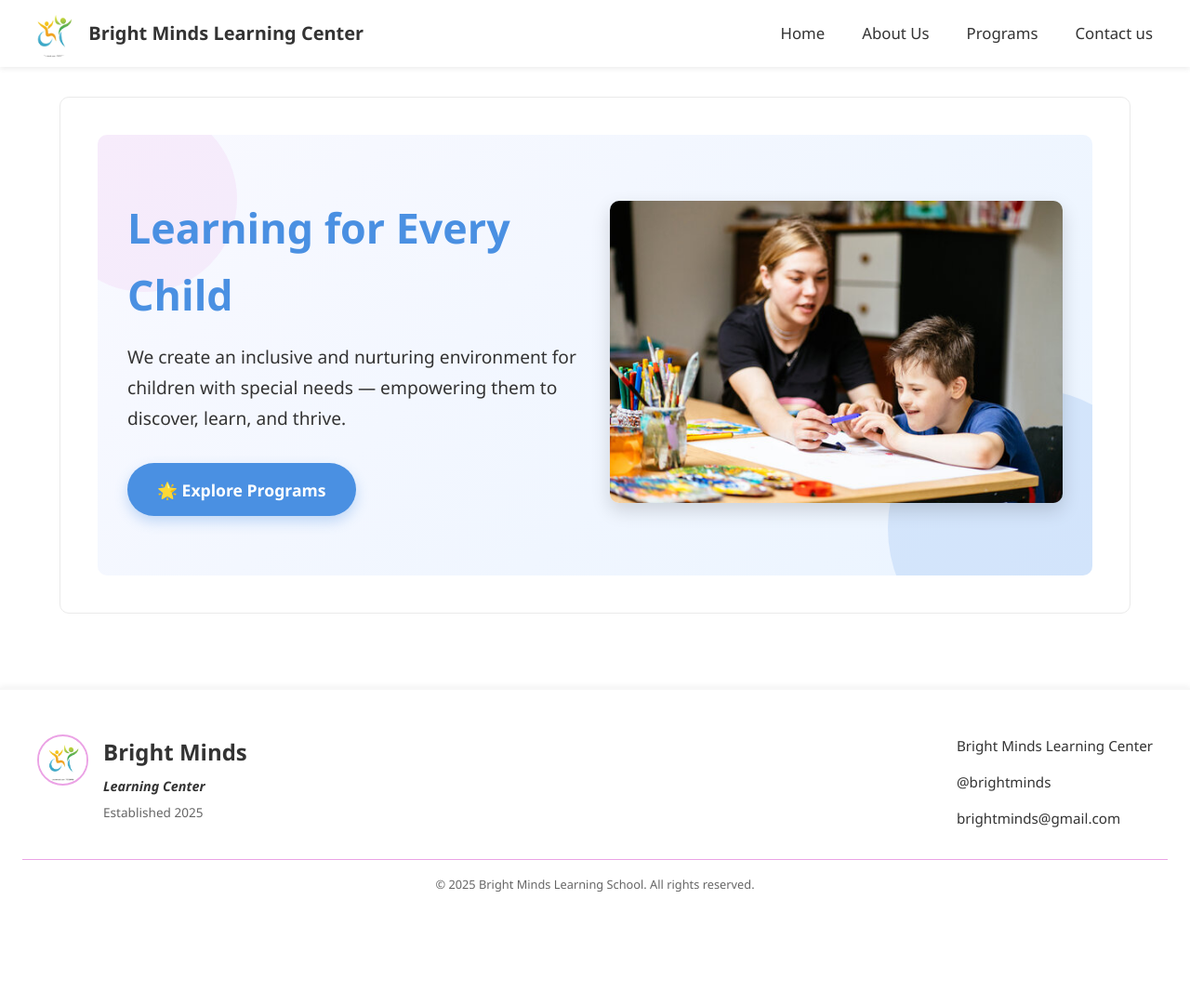
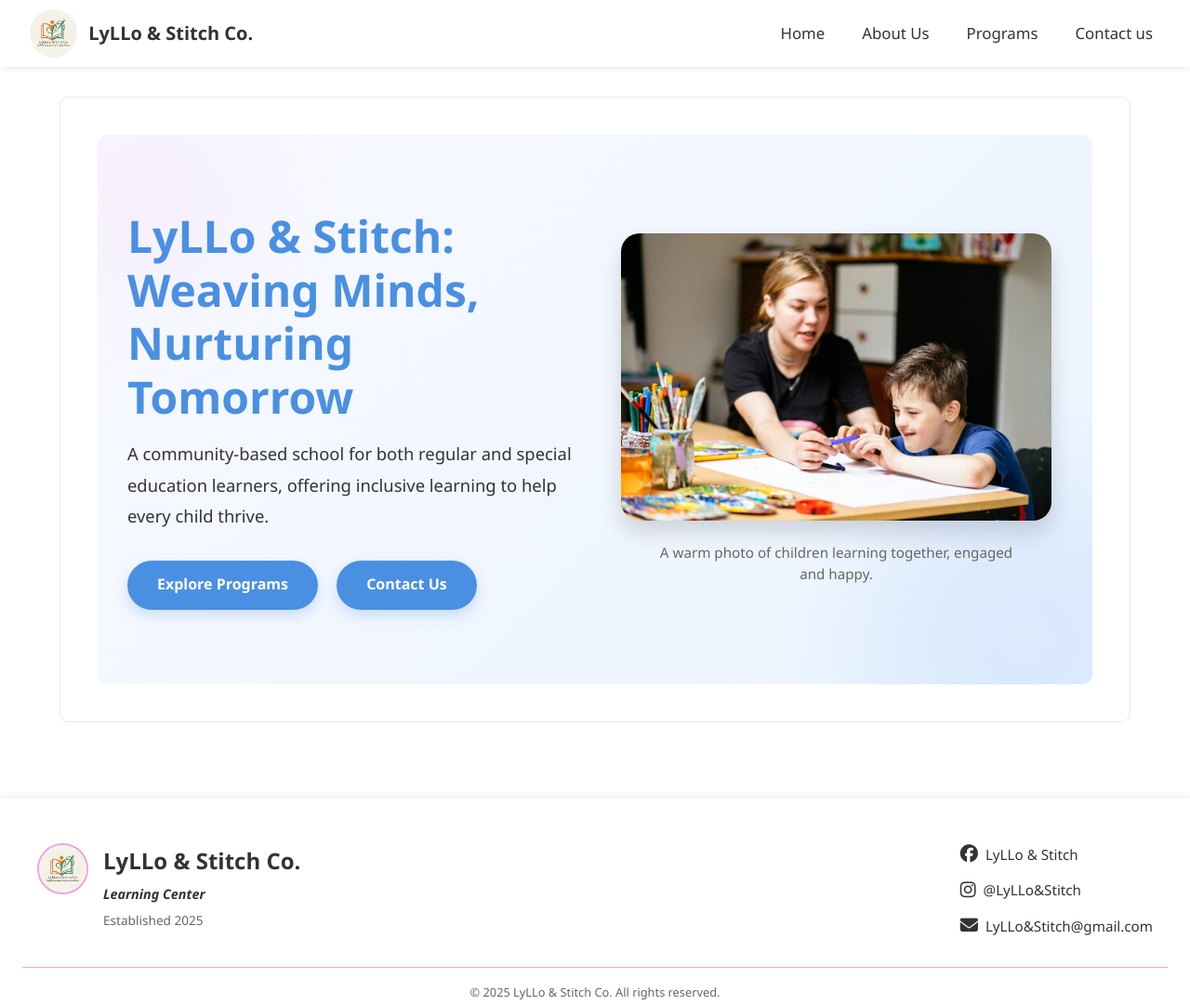
Before and after one commit to Maui0826/Learning-School, a plain HTML site: page index.html in a window 1280 px wide. Shown: the whole page at 93% size. Before the commit the page ends 993 px from the top, so only its background shows below. Drawn offline with Linux system fonts and the light colour scheme.

Commit message:
4th commit

```diff
--- a/index.html
+++ b/index.html
@@ -3,15 +3,19 @@
   <head>
     <meta charset="UTF-8" />
     <meta name="viewport" content="width=device-width, initial-scale=1.0" />
-    <title>Bright Minds Learning Center</title>
+    <title>LyLLo & Stitch Co.</title>
+    <link
+      rel="stylesheet"
+      href="https://cdnjs.cloudflare.com/ajax/libs/font-awesome/6.5.2/css/all.min.css"
+    />
     <link rel="stylesheet" href="./styles/components/header.css" />
     <link rel="stylesheet" href="./styles/index.css" />
   </head>
   <body>
     <header class="header">
       <div class="logo-container">
-        <img id="logo" src="./assets/logo.png" alt="Logo" class="logo" />
-        <p>Bright Minds Learning Center</p>
+        <img id="logo" src="./assets/logo.jpg" alt="Logo" class="logo" />
+        <p>LyLLo & Stitch Co.</p>
       </div>
 
       <ul class="header-icons">
@@ -45,16 +49,18 @@
         <div class="bg-shape shape2"></div>
 
         <div class="hero-text">
-          <h2>Learning for Every Child</h2>
+          <h2>LyLLo & Stitch: Weaving Minds, Nurturing Tomorrow</h2>
           <p>
-            We create an inclusive and nurturing environment for children with
-            special needs — empowering them to discover, learn, and thrive.
+            A community-based school for both regular and special education
+            learners, offering inclusive learning to help every child thrive.
           </p>
-          <a href="programs.html" class="cta-btn">🌟 Explore Programs</a>
+          <a href="programs.html" class="cta-btn">Explore Programs</a>
+          <a href="contact.html" class="cta-btn">Contact Us</a>
         </div>
 
         <div class="hero-image">
           <img src="./assets/image.png" alt="Children learning together" />
+          <p>A warm photo of children learning together, engaged and happy.</p>
         </div>
       </div>
     </main>
@@ -64,9 +70,9 @@
         <!-- Left section: Logo + brand -->
         <div class="footer-left">
           <div class="footer-logo">
-            <img src="./assets/logo.png" alt="Bright Minds Logo" />
+            <img src="./assets/logo.jpg" alt="LyLLo & Stitch Co. Logo" />
             <div class="footer-text">
-              <h2 class="footer-brand">Bright Minds</h2>
+              <h2 class="footer-brand">LyLLo & Stitch Co.</h2>
               <p class="footer-subtitle">Learning Center</p>
               <p class="footer-est">Established 2025</p>
             </div>
@@ -77,22 +83,26 @@
         <div class="footer-right">
           <ul>
             <li>
-              <a href="https://facebook.com/" target="_blank"
-                >Bright Minds Learning Center</a
-              >
+              <a href="https://facebook.com/" target="_blank">
+                <i class="fa-brands fa-facebook"></i> LyLLo & Stitch
+              </a>
             </li>
             <li>
-              <a href="https://instagram.com/" target="_blank">@brightminds</a>
+              <a href="https://instagram.com/" target="_blank">
+                <i class="fa-brands fa-instagram"></i> @LyLLo&Stitch
+              </a>
             </li>
             <li>
-              <a href="mailto:brightminds@gmail.com">brightminds@gmail.com</a>
+              <a href="mailto:LyLLo&Stitch@gmail.com">
+                <i class="fa-solid fa-envelope"></i> LyLLo&Stitch@gmail.com
+              </a>
             </li>
           </ul>
         </div>
       </div>
 
       <div class="footer-bottom">
-        <p>&copy; 2025 Bright Minds Learning School. All rights reserved.</p>
+        <p>&copy; 2025 LyLLo & Stitch Co. All rights reserved.</p>
       </div>
     </footer>
   </body>
--- a/styles/about.css
+++ b/styles/about.css
@@ -25,7 +25,7 @@
 }
 
 .about-hero h1 span {
-  color: var(--success-color);
+  color: #5e5959;
 }
 
 .about-hero p {
--- a/styles/components/footer.css
+++ b/styles/components/footer.css
@@ -20,6 +20,7 @@
   box-shadow: 0 -2px 6px rgba(0, 0, 0, 0.05);
 }
 
+/* Logo section */
 .footer-logo {
   display: flex;
   align-items: flex-start;
@@ -40,7 +41,7 @@
   border: 2px solid var(--secondary-color);
 }
 
-/* Flex container */
+/* Footer layout */
 .footer-content {
   display: flex;
   flex-wrap: wrap;
@@ -51,7 +52,6 @@
   gap: 2rem;
 }
 
-/* Left section */
 .footer-left {
   flex: 1 1 280px;
   display: flex;
@@ -77,7 +77,7 @@
   color: var(--text-muted);
 }
 
-/* Right section (links only) */
+/* Footer links */
 .footer-right ul {
   list-style: none;
   padding: 0;
@@ -95,12 +95,15 @@
 .footer-right a {
   font-size: 0.95rem;
   color: var(--text-dark);
+  font-weight: 500;
   text-decoration: none;
+  display: flex;
+  align-items: center;
   position: relative;
-  transition: color 0.25s ease;
+  transition: color 0.3s ease;
 }
 
-/* Animated underline */
+/* Underline effect */
 .footer-right a::after {
   content: '';
   position: absolute;
@@ -109,15 +112,29 @@
   width: 0%;
   height: 2px;
   background: var(--primary-color);
-  transition: width 0.3s ease;
+  transition: width 0.3s ease, background 0.3s ease;
 }
 
+/* Icons in links */
+.footer-right li i {
+  margin-right: 8px;
+  font-size: 1.2rem;
+  color: var(--text-dark); /* initial color matches text */
+  transition: color 0.3s ease;
+}
+
+/* Hover effect: text + icon + underline */
 .footer-right a:hover {
+  color: var(--primary-color);
+}
+
+.footer-right a:hover i {
   color: var(--primary-color);
 }
 
 .footer-right a:hover::after {
   width: 100%;
+  background: var(--primary-color);
 }
 
 /* Bottom strip */
--- a/styles/index.css
+++ b/styles/index.css
@@ -1,4 +1,4 @@
-/* Hero section with gradient background */
+/* Hero section */
 .hero {
   position: relative;
   display: flex;
@@ -6,7 +6,7 @@
   justify-content: space-between;
   gap: 2rem;
   flex-wrap: wrap;
-  padding: 4rem 2rem;
+  padding: 5rem 2rem;
   border-radius: var(--radius);
   background: linear-gradient(135deg, #f9f9ff, #eaf4ff);
   overflow: hidden;
@@ -16,23 +16,25 @@
 .bg-shape {
   position: absolute;
   border-radius: 50%;
-  opacity: 0.15;
+  opacity: 0.1;
+  filter: blur(60px);
   animation: float 6s ease-in-out infinite alternate;
+  z-index: 0;
 }
 
 .shape1 {
-  width: 200px;
-  height: 200px;
-  top: -50px;
-  left: -50px;
+  width: 220px;
+  height: 220px;
+  top: -60px;
+  left: -60px;
   background: var(--secondary-color);
 }
 
 .shape2 {
-  width: 300px;
-  height: 300px;
-  bottom: -80px;
-  right: -80px;
+  width: 340px;
+  height: 340px;
+  bottom: -100px;
+  right: -100px;
   background: var(--primary-color);
 }
 
@@ -41,40 +43,45 @@
   flex: 1;
   text-align: left;
   animation: fadeInUp 1s ease forwards;
+  position: relative;
+  z-index: 1;
 }
 
 .hero-text h2 {
-  font-size: 2.8rem;
-  font-weight: 700;
+  font-size: 3rem;
+  font-weight: 800;
   color: var(--primary-color);
   margin-bottom: 1rem;
+  line-height: 1.2;
 }
 
 .hero-text p {
-  font-size: 1.2rem;
+  font-size: 1.15rem;
   color: var(--text-dark);
   margin-bottom: 2rem;
-  line-height: 1.7;
-  max-width: 500px;
+  line-height: 1.8;
+  max-width: 520px;
 }
 
-/* CTA Button */
+/* CTA Buttons */
 .cta-btn {
   display: inline-block;
   background: var(--primary-color);
   color: #fff;
-  padding: 0.9rem 2rem;
+  padding: 0.85rem 2rem;
   border-radius: 50px;
   font-weight: 600;
-  font-size: 1.1rem;
-  box-shadow: 0 6px 14px rgba(74, 144, 226, 0.3);
+  font-size: 1rem;
+  margin-right: 1rem;
+  box-shadow: 0 6px 14px rgba(74, 144, 226, 0.25);
   transition: all 0.3s ease;
 }
 
 .cta-btn:hover {
   background: var(--secondary-color);
   transform: translateY(-3px) scale(1.05);
-  box-shadow: 0 8px 18px rgba(235, 162, 229, 0.4);
+  color: #fff;
+  box-shadow: 0 10px 20px rgba(235, 162, 229, 0.35);
 }
 
 /* Image */
@@ -82,17 +89,30 @@
   flex: 1;
   text-align: center;
   animation: fadeInRight 1.2s ease forwards;
+  position: relative;
+  z-index: 1;
 }
 
 .hero-image img {
-  max-width: 100%;
-  border-radius: var(--radius);
-  box-shadow: 0 8px 20px rgba(0, 0, 0, 0.15);
-  transition: transform 0.3s ease;
+  max-width: 95%;
+  border-radius: 20px;
+  box-shadow: 0 12px 24px rgba(0, 0, 0, 0.15);
+  transition: transform 0.3s ease, box-shadow 0.3s ease;
 }
 
 .hero-image img:hover {
   transform: scale(1.05);
+  box-shadow: 0 16px 28px rgba(0, 0, 0, 0.25);
+}
+
+.hero-image p {
+  margin-top: 1rem;
+  font-size: 0.95rem;
+  color: var(--text-muted);
+  max-width: 400px;
+  margin-left: auto;
+  margin-right: auto;
+  line-height: 1.5;
 }
 
 /* Animations */
@@ -101,14 +121,14 @@
     transform: translateY(0px);
   }
   to {
-    transform: translateY(20px);
+    transform: translateY(25px);
   }
 }
 
 @keyframes fadeInUp {
   from {
     opacity: 0;
-    transform: translateY(30px);
+    transform: translateY(40px);
   }
   to {
     opacity: 1;
@@ -119,7 +139,7 @@
 @keyframes fadeInRight {
   from {
     opacity: 0;
-    transform: translateX(30px);
+    transform: translateX(40px);
   }
   to {
     opacity: 1;
@@ -128,10 +148,11 @@
 }
 
 /* Responsive */
-@media (max-width: 768px) {
+@media (max-width: 992px) {
   .hero {
     flex-direction: column;
     text-align: center;
+    padding: 4rem 1.5rem;
   }
 
   .hero-text {
@@ -139,11 +160,19 @@
   }
 
   .hero-text h2 {
-    font-size: 2rem;
+    font-size: 2.2rem;
   }
 
   .hero-text p {
     font-size: 1rem;
     margin: 0 auto 1.5rem;
   }
+
+  .cta-btn {
+    margin: 0.5rem;
+  }
+
+  .hero-image img {
+    max-width: 100%;
+  }
 }
```
Also changed, not shown: about-us.html (+78 -34 lines), contact.html (+18 -17 lines), programs.html (+31 -30 lines), assets/logo.jpg (added), assets/logo.png (deleted).
